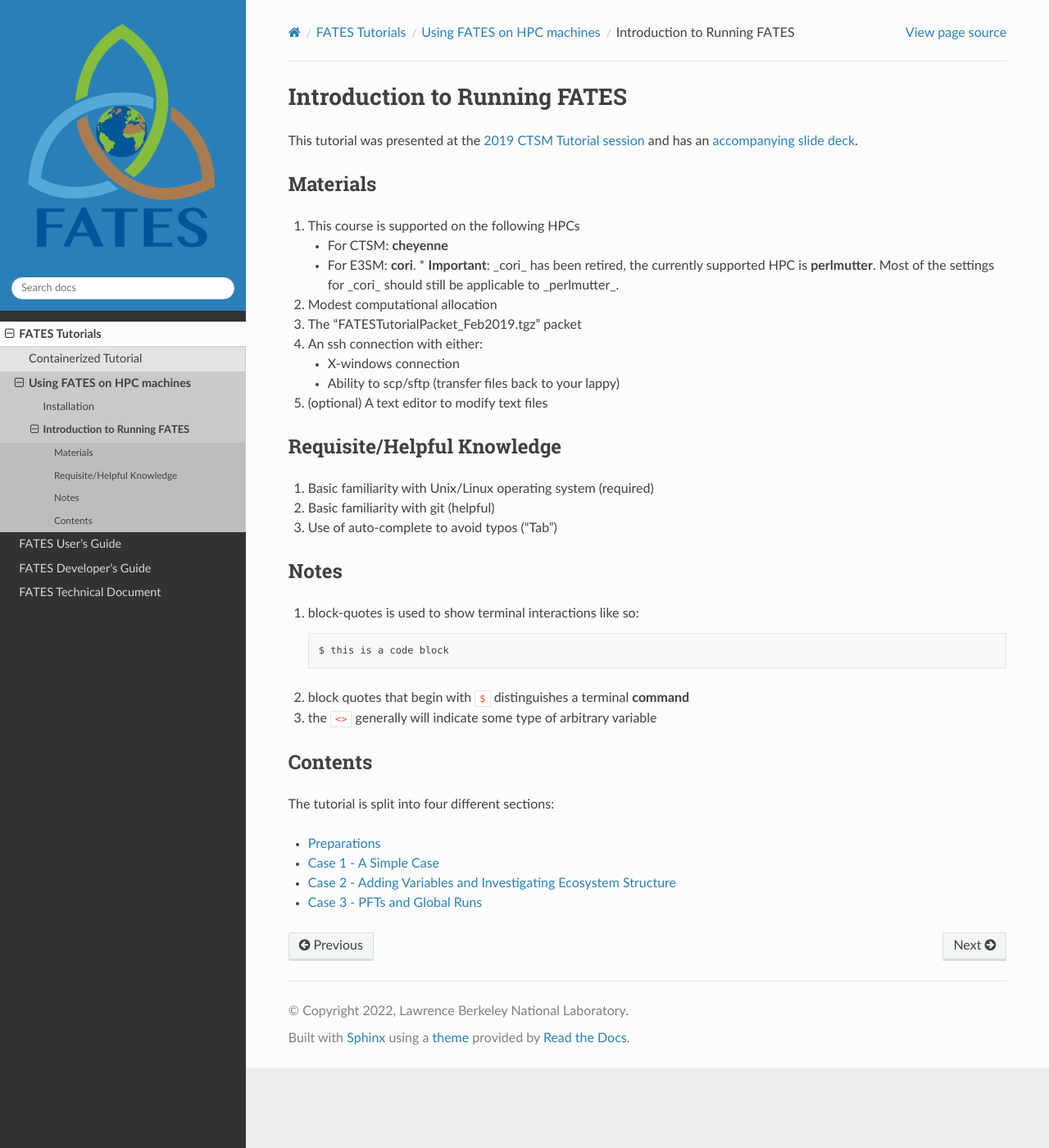
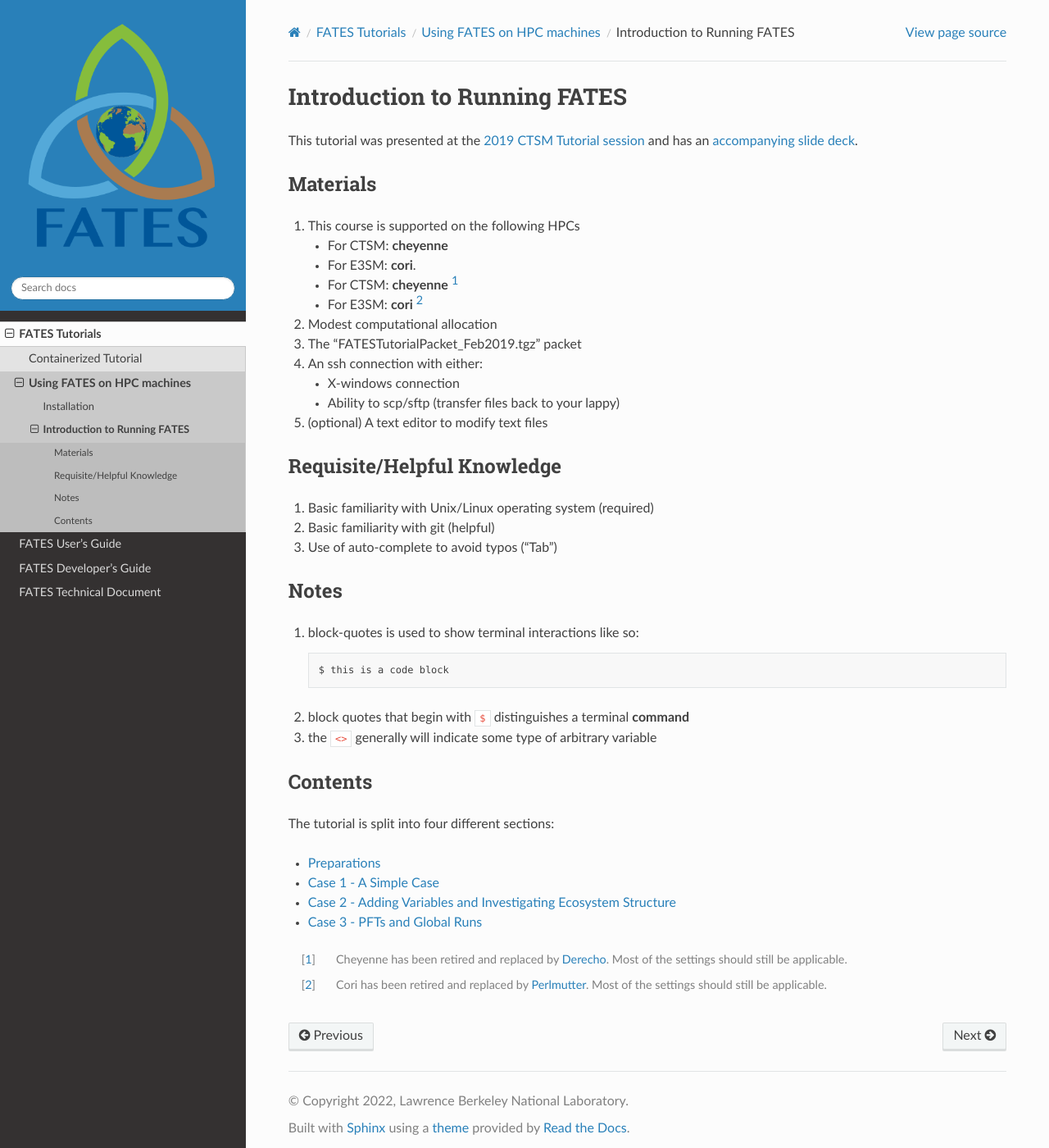
Before and after one commit to NGEET/fates-users-guide, a Sphinx documentation site: the page built from docs/source/tutorial/HPC/running-fates-walkthrough.rst, in a window 1280 px wide and 1400 px high. Shown: the whole window at 82% size. Built offline with Sphinx 7.4.7 and the Read the Docs theme 3.1.0, drawn with Linux system fonts in a browser that asks for light colours.

Commit message:
convert in line note to a footnote and add similar note for cesm

```diff
--- a/docs/source/tutorial/HPC/running-fates-walkthrough.rst
+++ b/docs/source/tutorial/HPC/running-fates-walkthrough.rst
@@ -12,7 +12,8 @@ Materials
 
    * For CTSM: **cheyenne**
    * For E3SM: **cori**.
-     * **Important**: _cori_ has been retired, the currently supported HPC is **perlmutter**. Most of the settings for _cori_ should still be applicable to _perlmutter_.
+   * For CTSM: **cheyenne** [#]_
+   * For E3SM: **cori** [#]_
 
 2. Modest computational allocation
 3. The “FATESTutorialPacket_Feb2019.tgz” packet
@@ -52,3 +53,10 @@ The tutorial is split into four different sections:
    running-fates-walkthrough-case1
    running-fates-walkthrough-case2
    running-fates-walkthrough-case3
+
+
+.. [#] Cheyenne has been retired and replaced by `Derecho`_.  Most of the settings should still be applicable.
+.. [#] Cori has been retired and replaced by `Perlmutter`_.  Most of the settings should still be applicable.
+
+.. _Perlmutter: https://docs.nersc.gov/systems/perlmutter/architecture/
+.. _Derecho: https://ncar-hpc-docs.readthedocs.io/en/latest/compute-systems/derecho/
```
